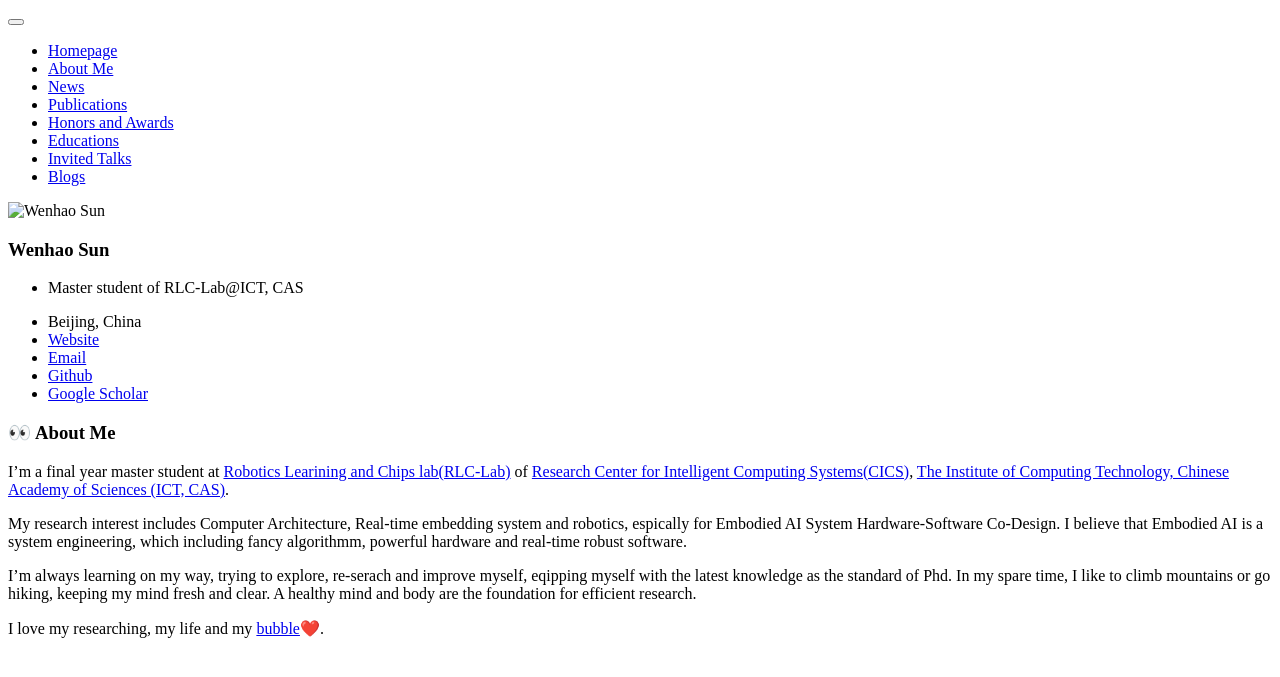
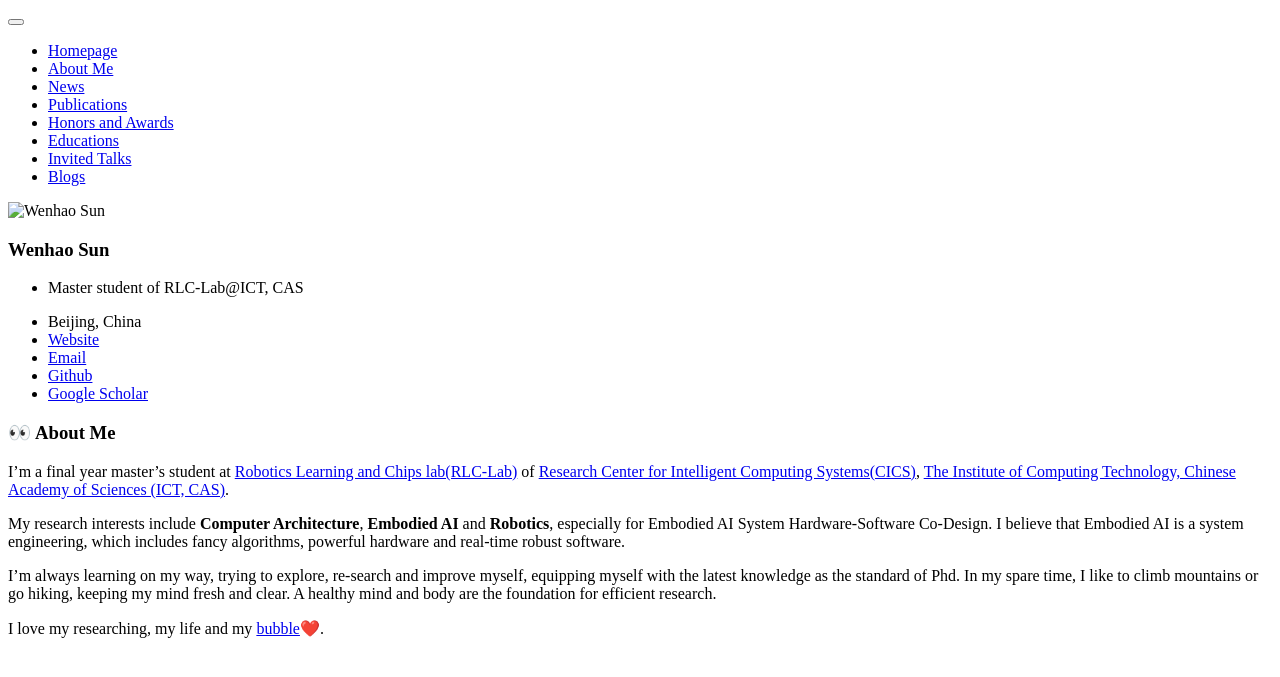
Before and after one commit to sun123-cmd/sun123-cmd.github.io, a Jekyll site: the page built from _pages/includes/intro.md, in a window 1280 px wide. Shown: the top 677 px of the page. Built offline with Jekyll 4.4.1, drawn with Linux system fonts in a browser that asks for light colours; our own code applies the rules of GitHub Pages for plain Markdown files.

Commit message:
Update intro.md

```diff
--- a/_pages/includes/intro.md
+++ b/_pages/includes/intro.md
@@ -1,11 +1,11 @@
 # 👀 About Me
 
 
-I’m a final year master student at [Robotics Learining and Chips lab(RLC-Lab)](https://github.com/RLC-Lab) of [Research Center for Intelligent
+I’m a final year master's student at [Robotics Learning and Chips lab(RLC-Lab)](https://github.com/RLC-Lab) of [Research Center for Intelligent
 Computing Systems(CICS)](https://ict.cas.cn/jssgk/zzjg/kyxt/znjsj/js/),  [The Institute of Computing Technology, Chinese Academy of Sciences (ICT, CAS)](http://www.ict.ac.cn/).
 
-My research interest includes Computer Architecture, Real-time embedding system and robotics, espically for Embodied AI System Hardware-Software Co-Design. I believe that Embodied AI is a system engineering, which including fancy algorithmm, powerful hardware and real-time robust software.
+My research interests include **Computer Architecture**, **Embodied AI** and **Robotics**, especially for Embodied AI System Hardware-Software Co-Design. I believe that Embodied AI is a system engineering, which includes fancy algorithms, powerful hardware and real-time robust software.
 
-I'm always learning on my way, trying to explore, re-serach and improve myself, eqipping myself with the latest knowledge as the standard of Phd. In my spare time, I like to climb mountains or go hiking, keeping my mind fresh and clear. A healthy mind and body are the foundation for efficient research.
+I'm always learning on my way, trying to explore, re-search and improve myself, equipping myself with the latest knowledge as the standard of Phd. In my spare time, I like to climb mountains or go hiking, keeping my mind fresh and clear. A healthy mind and body are the foundation for efficient research.
 
 I love my researching, my life and my [bubble](https://panpancui1230.github.io/)❤️.
```
